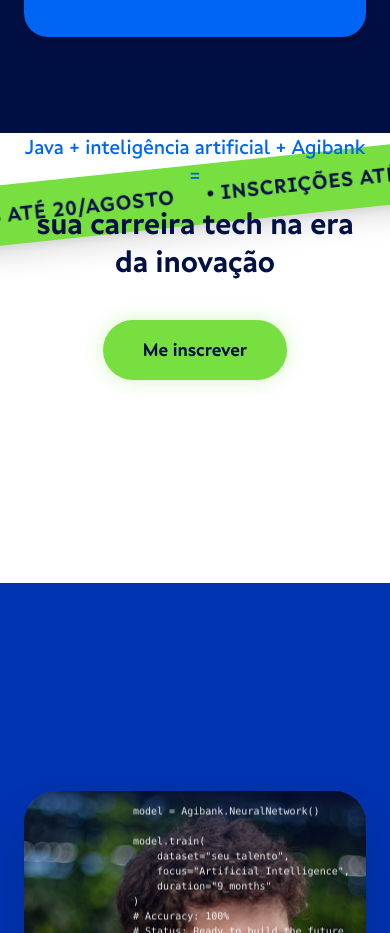
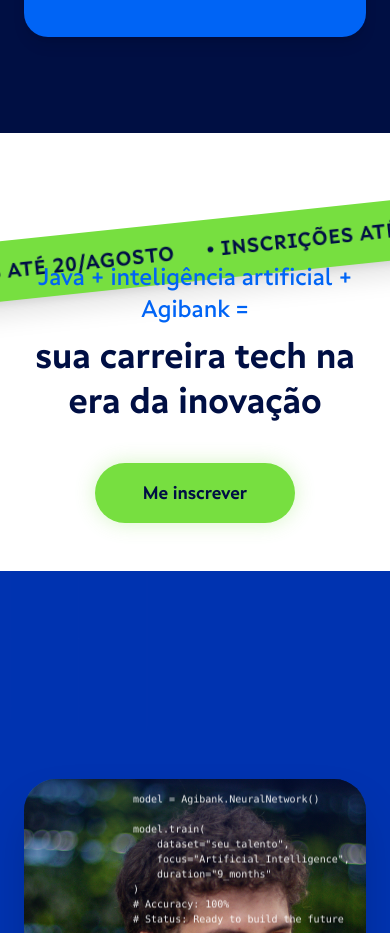
Before and after one commit to Uriel3coletivo/formacao-devs-ia, a Next.js app: page / in a window 390 px wide. Shown: the part 4322-5255 px from the top of the page. Built offline with nearby package versions, Linux system fonts and the light colour scheme.

Commit message:
Update FaixaVerde.jsx

```diff
--- a/src/components/FaixaVerde.jsx
+++ b/src/components/FaixaVerde.jsx
@@ -3,17 +3,18 @@ import { motion } from 'framer-motion'
 
 export default function FaixaVerde() {
   return (
-    // Aumentei a altura mínima do mobile para min-h-[450px] para caber o novo espaçamento
-    <section className="bg-white relative z-10 overflow-hidden flex flex-col min-h-[450px] lg:min-h-[600px] lg:justify-center lg:items-center">
+    // MOBILE: pb-12 e min-h-[400px] (Reduz o espaço branco embaixo)
+    // DESKTOP: lg:pb-32 e lg:min-h-[600px] (Intocado)
+    <section className="bg-white py-32 pb-12 lg:pb-32 relative z-10 overflow-hidden flex flex-col justify-center items-center min-h-[400px] lg:min-h-[600px]">
 
-      {/* Faixa Verde Diagonal */}
-      {/* MOBILE: top-8 (fixa no topo). DESKTOP: lg:top-[12%] (Intocada) */}
-      <div className="absolute top-8 lg:top-[12%] left-1/2 transform -translate-x-1/2 -rotate-6 w-[120vw] bg-[#77df40] py-4 shadow-xl z-0 overflow-hidden flex">
+      {/* Faixa Verde Diagonal com Letreiro (Marquee) */}
+      <div className="absolute top-[20%] left-1/2 transform -translate-x-1/2 -rotate-6 w-[120vw] bg-[#77df40] py-4 shadow-xl z-0 overflow-hidden flex">
         <motion.div
           animate={{ x: [0, -1000] }}
           transition={{ repeat: Infinity, duration: 15, ease: "linear" }}
           className="flex whitespace-nowrap text-[#000f44] font-bold text-xl uppercase tracking-wider"
         >
+          {/* Repetindo o texto para criar o efeito infinito */}
           {[...Array(10)].map((_, i) => (
             <span key={i} className="mx-4">
               • Inscrições até 20/agosto • Inscrições até 20/agosto
@@ -22,18 +23,17 @@ export default function FaixaVerde() {
         </motion.div>
       </div>
 
-      {/* ========================================================= */}
-      {/* 🖥️ VERSÃO DESKTOP (BLINDADA - EXATAMENTE COMO ESTAVA) */}
-      {/* ========================================================= */}
-      <div className="hidden lg:block container-custom relative z-10 text-center max-w-4xl mx-auto mt-48">
+      {/* Conteúdo Central */}
+      <div className="container-custom relative z-10 text-center max-w-4xl mx-auto mt-16">
+
         <motion.h2
           initial={{ opacity: 0, y: 30 }}
           whileInView={{ opacity: 1, y: 0 }}
           viewport={{ once: true, margin: "-100px" }}
           transition={{ duration: 0.8 }}
-          className="text-[56px] font-bold text-[#000f44] leading-tight mb-10"
+          className="text-4xl md:text-5xl lg:text-[56px] font-bold text-[#000f44] leading-tight mb-10"
         >
-          <span className="text-[#0064f5] block mb-4 text-3xl font-medium">Java + inteligência artificial + Agibank =</span>
+          <span className="text-[#0064f5] block mb-2 text-2xl md:text-3xl font-medium">Java + inteligência artificial + Agibank =</span>
           sua carreira tech na era da inovação
         </motion.h2>
 
@@ -46,35 +46,8 @@ export default function FaixaVerde() {
         >
           Me inscrever
         </motion.button>
+
       </div>
-
-      {/* ========================================================= */}
-      {/* 📱 VERSÃO MOBILE (ESPAÇAMENTO FORÇADO BRUTO) */}
-      {/* ========================================================= */}
-      {/* A MÁGICA: mt-[160px] obriga o texto a descer 160 pixels, fugindo da faixa verde */}
-      <div className="lg:hidden container-custom relative z-10 text-center w-full mt-[160px] pb-12">
-        <motion.h2
-          initial={{ opacity: 0, y: 30 }}
-          whileInView={{ opacity: 1, y: 0 }}
-          viewport={{ once: true, margin: "-100px" }}
-          transition={{ duration: 0.8 }}
-          className="text-3xl md:text-4xl font-bold text-[#000f44] leading-tight mb-10"
-        >
-          <span className="text-[#0064f5] block mb-4 text-xl md:text-2xl font-medium">Java + inteligência artificial + Agibank =</span>
-          sua carreira tech na era da inovação
-        </motion.h2>
-
-        <motion.button
-          initial={{ opacity: 0, y: 30 }}
-          whileInView={{ opacity: 1, y: 0 }}
-          viewport={{ once: true, margin: "-100px" }}
-          transition={{ duration: 0.8, delay: 0.2 }}
-          className="bg-[#77df40] text-[#000f44] px-10 py-4 rounded-full font-bold text-lg hover:bg-[#0064f5] hover:text-white transition-all transform hover:scale-105 active:scale-95 shadow-[0_0_20px_rgba(119,223,64,0.3)]"
-        >
-          Me inscrever
-        </motion.button>
-      </div>
-
     </section>
   )
 }
```
